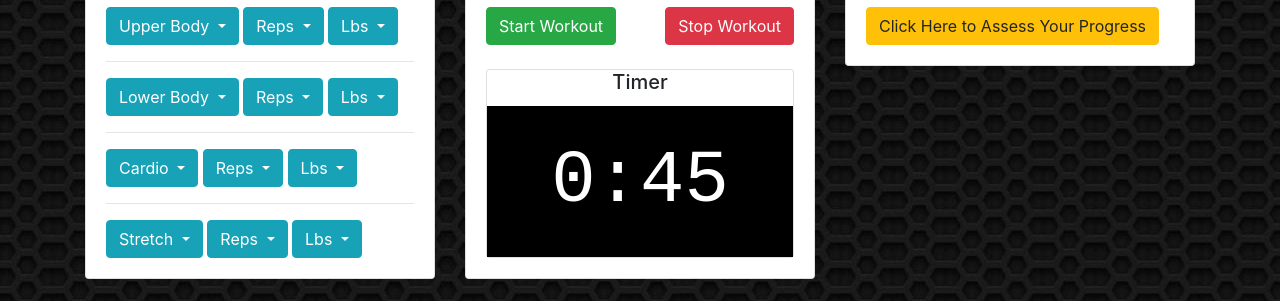
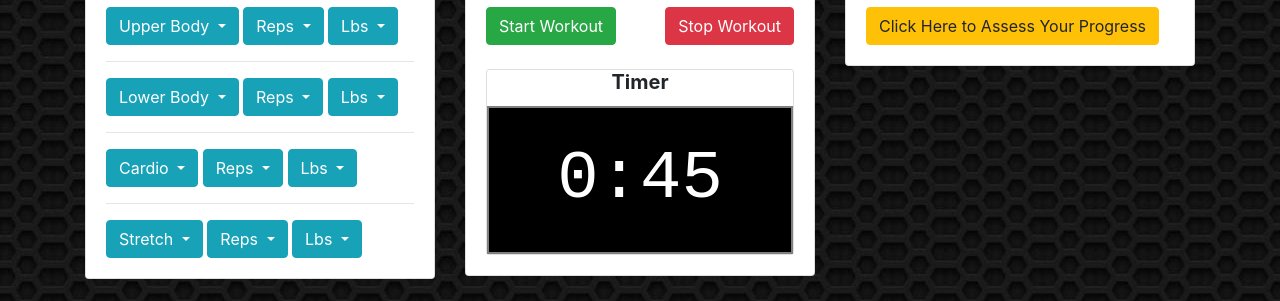
Before and after one commit to maxjcoder/project2-playground, a plain HTML site: page index.html in a window 1280 px wide. Shown: the part 572-873 px from the top of the page. Drawn offline with nearby package versions, Linux system fonts and the light colour scheme.

Commit message:
timer/face updates

```diff
--- a/assets/style.css
+++ b/assets/style.css
@@ -14,13 +14,15 @@ body {
 }
 
 #timer {
+    font-weight: bold;
     text-align: center;
 }
 
 #timerFace {
+    border: 2px solid gray;
     text-align: center;
     font-family: 'Courier New', Courier, monospace;
-    font-size: 74px;
+    font-size: 69px;
     color: white;
     background-color: black;
 }
```
